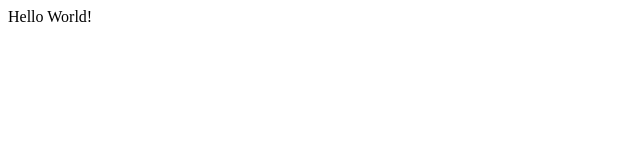
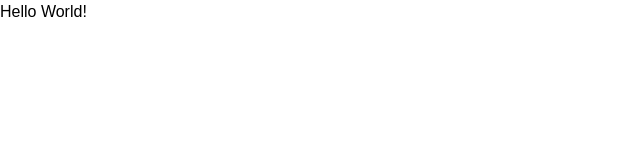
Before and after one commit to Yeonu-Kim/2048_game, a React (Vite) app: page / in a window 1280 px wide. Shown: the top 160 px of the page, without its empty margins (0-640 px from the left). Built offline with nearby package versions, Linux system fonts and the light colour scheme.

Commit message:
[FEAT] 화면 레이아웃 생성을 위한 기본 컴포넌트 생성 (#4)

```diff
--- a/package.json
+++ b/package.json
@@ -15,8 +15,11 @@
     "check-all": "yarn types:check && yarn format:check && yarn lint:check && yarn unused:check"
   },
   "dependencies": {
+    "@types/styled-components": "^5.1.34",
     "react": "18.3.1",
-    "react-dom": "18.3.1"
+    "react-dom": "18.3.1",
+    "styled-components": "^6.1.13",
+    "styled-reset": "^4.5.2"
   },
   "devDependencies": {
     "@types/react": "18.3.5",
--- a/src/App.tsx
+++ b/src/App.tsx
@@ -1,5 +1,16 @@
+import { ThemeProvider } from 'styled-components';
+
+import GlobalStyles from './components/styles/GlobalStyle.styled.tsx';
+import theme from './components/styles/theme.tsx';
+import MainPage from './page/MainPage.tsx';
+
 function App() {
-  return <div>Hello World!</div>;
+  return (
+    <ThemeProvider theme={theme}>
+      <GlobalStyles />
+      <MainPage />
+    </ThemeProvider>
+  );
 }
 
 export default App;
--- /dev/null
+++ b/src/components/styles/Container.styled.tsx
@@ -0,0 +1,71 @@
+import styled from 'styled-components';
+
+interface StyledContainerProps {
+  background?:
+    | 'white'
+    | 'black'
+    | 'background'
+    | 'primary'
+    | 'secondary'
+    | 'secondaryBright'
+    | 'default';
+  color?: 'white' | 'black' | 'primary' | 'secondary' | 'secondaryBright';
+  width?: number;
+  align?: 'left' | 'center' | 'right';
+  alignH?: 'left' | 'center' | 'right';
+  gap?: number;
+}
+
+const createFlexContainer = (
+  direction: 'column' | 'row' = 'column',
+) => styled.div<StyledContainerProps>`
+  display: flex;
+  flex-direction: ${direction};
+  background-color: ${({ theme, background = 'default' }) =>
+    theme.color[background]};
+  color: ${({ theme, color = 'black' }) => theme.color[color]};
+  width: ${({ width = 100 }) => `${width}%`};
+  gap: ${({ gap = 1 }) => `${gap}rem`};
+`;
+
+export const StyledContainer = styled(createFlexContainer())`
+  justify-content: ${({ align }) =>
+    align === 'center'
+      ? 'center'
+      : align === 'right'
+        ? 'flex-end'
+        : 'flex-start'};
+  text-align: ${({ alignH = 'left' }) => alignH};
+  align-items: ${({ alignH }) =>
+    alignH === 'center'
+      ? 'center'
+      : alignH === 'right'
+        ? 'flex-end'
+        : 'flex-start'};
+`;
+
+// export const StyledFullContainer = styled(createFlexContainer())`
+//   justify-content: space-between;
+// `;
+
+// export const StyledContainerH = styled(createFlexContainer('row'))`
+//   justify-content: ${({ alignH }) =>
+//     alignH === 'center'
+//       ? 'center'
+//       : alignH === 'right'
+//         ? 'flex-end'
+//         : 'flex-start'};
+//   text-align: ${({ alignH }) => alignH};
+//   align-items: ${({ align }) =>
+//     align === 'center'
+//       ? 'center'
+//       : align === 'right'
+//         ? 'flex-end'
+//         : 'flex-start'};
+// `;
+
+// export const StyledFullContainerH = createFlexContainer('row');
+
+// export const StyledFadeUpContainerH = styled(StyledContainerH)`
+//   animation: ${fadeInUp} 0.8s ease forwards;
+// `;
--- /dev/null
+++ b/src/components/styles/Font.styled.tsx
@@ -0,0 +1,15 @@
+import styled from 'styled-components';
+
+interface StyledFontProps {
+  size?: 'XL' | 'L' | 'R' | 'S';
+  bold?: boolean;
+  color?: 'white' | 'black' | 'primary' | 'secondary' | 'inherit';
+}
+
+export const StyledFont = styled.span<StyledFontProps>`
+  font-size: ${({ theme, size = 'R' }) => `${theme.font[size]}rem`};
+  font-weight: ${({ bold = false }) => (bold ? 'bold' : 'normal')};
+  line-height: ${({ theme, size = 'R' }) => `${theme.font[size] * 1.5}rem`};
+  color: ${({ theme, color = 'inherit' }) =>
+    color !== 'inherit' ? theme.color[color] : color};
+`;
--- /dev/null
+++ b/src/components/styles/GlobalStyle.styled.tsx
@@ -0,0 +1,20 @@
+import { createGlobalStyle } from 'styled-components';
+import reset from 'styled-reset';
+
+const GlobalStyles = createGlobalStyle`
+  ${reset}
+
+  html {
+    font-size: 62.5%;
+  }
+
+  body, button, input, select, textarea {
+	  font-family: "Clear Sans", Arial, sans-serif;
+  }
+
+  * {
+    box-sizing: border-box;
+  }
+`;
+
+export default GlobalStyles;
--- /dev/null
+++ b/src/components/styles/theme.tsx
@@ -0,0 +1,42 @@
+interface ColorProps {
+  default: string;
+  black: string;
+  white: string;
+  background: string;
+  primary: string;
+  secondary: string;
+  secondaryBright: string;
+}
+
+interface FontSizeProps {
+  XL: number;
+  L: number;
+  R: number;
+  S: number;
+}
+
+const color: ColorProps = {
+  default: 'transparent',
+  black: '#000000',
+  white: '#ffffff',
+  background: '#faf8ef',
+  primary: '#bbada0',
+  secondary: '#776e65',
+  secondaryBright: 'rgba(238, 228, 218, 0.35)',
+};
+
+const font: FontSizeProps = {
+  XL: 4.8,
+  L: 3.2,
+  R: 1.6,
+  S: 1.2,
+};
+
+const theme = {
+  color,
+  font,
+};
+
+export type ThemeProps = typeof theme;
+
+export default theme;
--- /dev/null
+++ b/src/page/MainPage.tsx
@@ -0,0 +1,11 @@
+import { StyledContainer } from '../components/styles/Container.styled';
+import { StyledFont } from '../components/styles/Font.styled';
+const MainPage = () => {
+  return (
+    <StyledContainer>
+      <StyledFont>Hello World!</StyledFont>
+    </StyledContainer>
+  );
+};
+
+export default MainPage;
```
Also changed, not shown: src/components/styles/styled.d.ts (added, +7 -0 lines), 1 other file (tests, documents, lock files or other folders).
